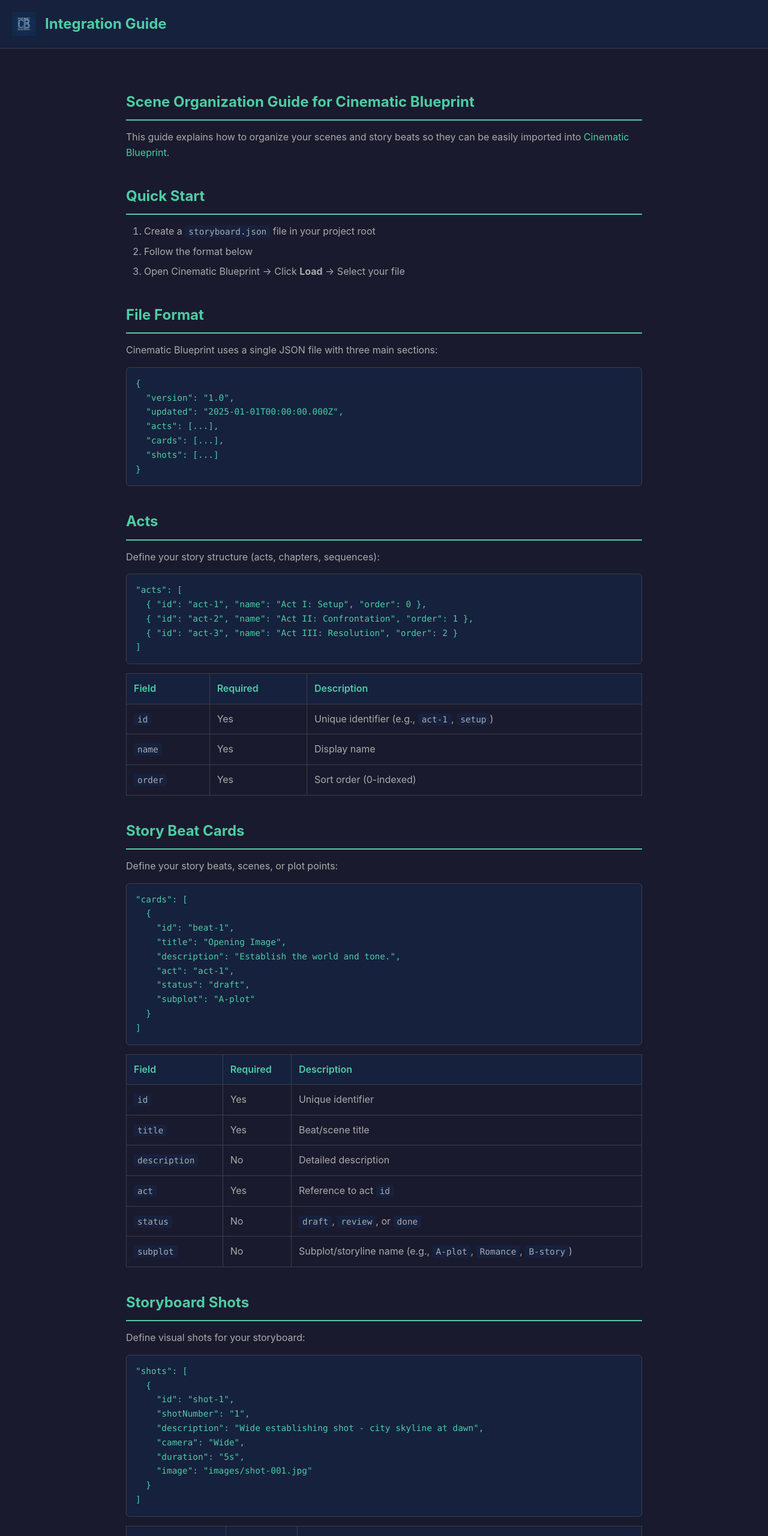
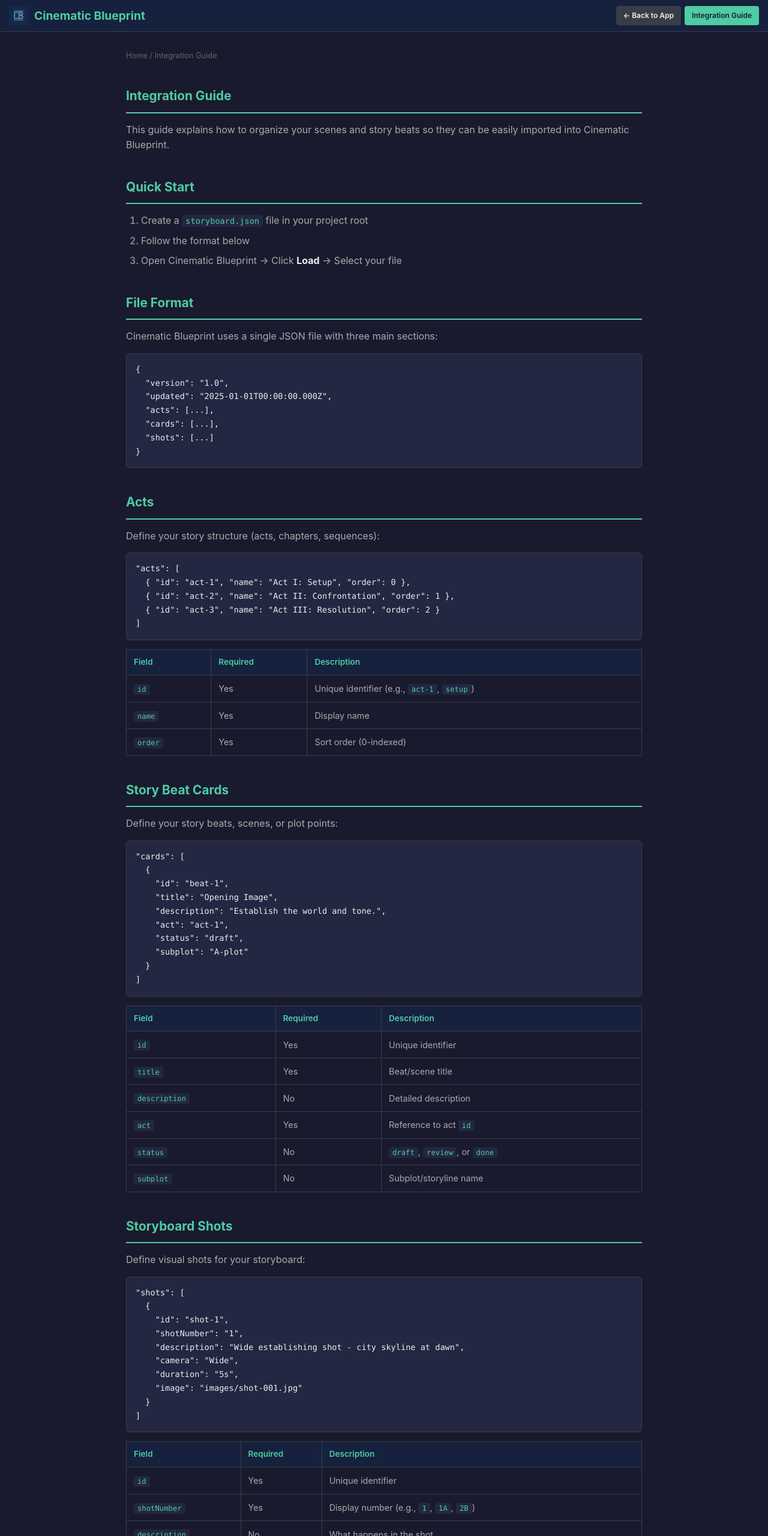
Before and after one commit to owenpkent/Cinematic-Blueprint, a website: page integration-guide.html in a window 1280 px wide. Shown: the top 2560 px of the page at 60% size. Drawn offline with Linux system fonts and the light colour scheme.

Commit message:
Professional integration guide page with nav bar, favicon, and clickable logo

```diff
--- a/integration-guide.html
+++ b/integration-guide.html
@@ -3,14 +3,18 @@
 <head>
     <meta charset="UTF-8">
     <meta name="viewport" content="width=device-width, initial-scale=1.0">
-    <title>Cinematic Blueprint Integration Guide</title>
+    <title>Integration Guide | Cinematic Blueprint</title>
+    <link rel="icon" type="image/png" href="logo.png">
     <style>
         :root {
             --bg-primary: #1a1a2e;
             --bg-secondary: #16213e;
+            --bg-card: #232741;
             --text-primary: #eee;
             --text-secondary: #aaa;
+            --text-muted: #666;
             --accent: #4ecca3;
+            --accent-hover: #3db892;
             --border: #393e46;
         }
         * { box-sizing: border-box; margin: 0; padding: 0; }
@@ -19,27 +23,64 @@
             background: var(--bg-primary);
             color: var(--text-primary);
             line-height: 1.6;
+            min-height: 100vh;
+            display: flex;
+            flex-direction: column;
         }
         header {
+            display: flex;
+            justify-content: space-between;
+            align-items: center;
+            padding: 10px 15px;
             background: var(--bg-secondary);
             border-bottom: 1px solid var(--border);
-            padding: 20px;
+            flex-shrink: 0;
+        }
+        .logo-link {
             display: flex;
             align-items: center;
-            gap: 15px;
+            gap: 10px;
+            text-decoration: none;
         }
-        header img {
-            height: 40px;
-            width: 40px;
+        .logo-link img {
+            height: 32px;
+            width: 32px;
         }
-        header h1 {
+        .logo-link h1 {
+            font-size: 1.2rem;
             color: var(--accent);
-            font-size: 1.5rem;
         }
-        .container {
+        .toolbar {
+            display: flex;
+            gap: 6px;
+            align-items: center;
+            flex-wrap: wrap;
+        }
+        .nav-btn {
+            background: var(--border);
+            color: var(--text-primary);
+            border: none;
+            padding: 6px 12px;
+            border-radius: 4px;
+            cursor: pointer;
+            font-weight: 600;
+            font-size: 0.75rem;
+            text-decoration: none;
+            display: inline-block;
+        }
+        .nav-btn:hover {
+            opacity: 0.8;
+        }
+        .nav-btn.active {
+            background: var(--accent);
+            color: var(--bg-primary);
+        }
+        main {
+            flex: 1;
             max-width: 900px;
             margin: 0 auto;
             padding: 30px 20px;
+            width: 100%;
         }
         h2 {
             color: var(--accent);
@@ -47,25 +88,31 @@
             margin-bottom: 15px;
             border-bottom: 2px solid var(--accent);
             padding-bottom: 10px;
+            font-size: 1.3rem;
+        }
+        h2:first-child {
+            margin-top: 0;
         }
         h3 {
-            color: var(--text-secondary);
+            color: var(--text-primary);
             margin-top: 25px;
             margin-bottom: 10px;
+            font-size: 1rem;
         }
         p {
             margin-bottom: 15px;
             color: var(--text-secondary);
         }
         code {
-            background: var(--bg-secondary);
+            background: var(--bg-card);
             padding: 2px 6px;
             border-radius: 3px;
-            font-family: 'Monaco', 'Courier New', monospace;
-            font-size: 0.9em;
+            font-family: 'Monaco', 'Consolas', 'Courier New', monospace;
+            font-size: 0.85em;
+            color: var(--accent);
         }
         pre {
-            background: var(--bg-secondary);
+            background: var(--bg-card);
             border: 1px solid var(--border);
             border-radius: 6px;
             padding: 15px;
@@ -75,7 +122,7 @@
         pre code {
             background: none;
             padding: 0;
-            color: #4ecca3;
+            color: var(--text-primary);
         }
         table {
             width: 100%;
@@ -84,19 +131,21 @@
         }
         th, td {
             border: 1px solid var(--border);
-            padding: 12px;
+            padding: 10px 12px;
             text-align: left;
         }
         th {
             background: var(--bg-secondary);
             color: var(--accent);
             font-weight: 600;
+            font-size: 0.85rem;
         }
         td {
             color: var(--text-secondary);
+            font-size: 0.9rem;
         }
         ul, ol {
-            margin: 15px 0 15px 30px;
+            margin: 15px 0 15px 25px;
             color: var(--text-secondary);
         }
         li {
@@ -109,32 +158,50 @@
         a:hover {
             text-decoration: underline;
         }
-        .highlight {
-            background: var(--bg-secondary);
-            padding: 20px;
-            border-left: 4px solid var(--accent);
-            margin: 20px 0;
-            border-radius: 4px;
+        strong {
+            color: var(--text-primary);
         }
         footer {
             text-align: center;
-            padding: 20px;
-            color: var(--text-secondary);
+            padding: 15px;
+            color: var(--text-muted);
+            background: var(--bg-secondary);
             border-top: 1px solid var(--border);
-            margin-top: 40px;
-            font-size: 0.9rem;
+            font-size: 0.8rem;
+            flex-shrink: 0;
+        }
+        .breadcrumb {
+            font-size: 0.8rem;
+            color: var(--text-muted);
+            margin-bottom: 20px;
+        }
+        .breadcrumb a {
+            color: var(--text-muted);
+        }
+        .breadcrumb a:hover {
+            color: var(--accent);
         }
     </style>
 </head>
 <body>
-    <header>
-        <img src="logo.png" alt="Cinematic Blueprint Logo">
-        <h1>Integration Guide</h1>
+    <header role="banner">
+        <a href="cinematic-blueprint.html" class="logo-link">
+            <img src="logo.png" alt="Cinematic Blueprint Logo">
+            <h1>Cinematic Blueprint</h1>
+        </a>
+        <nav role="navigation" aria-label="Main navigation" class="toolbar">
+            <a href="cinematic-blueprint.html" class="nav-btn">← Back to App</a>
+            <a href="integration-guide.html" class="nav-btn active">Integration Guide</a>
+        </nav>
     </header>
 
-    <div class="container">
-        <h2>Scene Organization Guide for Cinematic Blueprint</h2>
-        <p>This guide explains how to organize your scenes and story beats so they can be easily imported into <a href="https://cinematicblueprint.com">Cinematic Blueprint</a>.</p>
+    <main>
+        <div class="breadcrumb">
+            <a href="cinematic-blueprint.html">Home</a> / Integration Guide
+        </div>
+
+        <h2>Integration Guide</h2>
+        <p>This guide explains how to organize your scenes and story beats so they can be easily imported into Cinematic Blueprint.</p>
 
         <h2>Quick Start</h2>
         <ol>
@@ -162,28 +229,12 @@
 ]</code></pre>
         <table>
             <thead>
-                <tr>
-                    <th>Field</th>
-                    <th>Required</th>
-                    <th>Description</th>
-                </tr>
+                <tr><th>Field</th><th>Required</th><th>Description</th></tr>
             </thead>
             <tbody>
-                <tr>
-                    <td><code>id</code></td>
-                    <td>Yes</td>
-                    <td>Unique identifier (e.g., <code>act-1</code>, <code>setup</code>)</td>
-                </tr>
-                <tr>
-                    <td><code>name</code></td>
-                    <td>Yes</td>
-                    <td>Display name</td>
-                </tr>
-                <tr>
-                    <td><code>order</code></td>
-                    <td>Yes</td>
-                    <td>Sort order (0-indexed)</td>
-                </tr>
+                <tr><td><code>id</code></td><td>Yes</td><td>Unique identifier (e.g., <code>act-1</code>, <code>setup</code>)</td></tr>
+                <tr><td><code>name</code></td><td>Yes</td><td>Display name</td></tr>
+                <tr><td><code>order</code></td><td>Yes</td><td>Sort order (0-indexed)</td></tr>
             </tbody>
         </table>
 
@@ -201,43 +252,15 @@
 ]</code></pre>
         <table>
             <thead>
-                <tr>
-                    <th>Field</th>
-                    <th>Required</th>
-                    <th>Description</th>
-                </tr>
+                <tr><th>Field</th><th>Required</th><th>Description</th></tr>
             </thead>
             <tbody>
-                <tr>
-                    <td><code>id</code></td>
-                    <td>Yes</td>
-                    <td>Unique identifier</td>
-                </tr>
-                <tr>
-                    <td><code>title</code></td>
-                    <td>Yes</td>
-                    <td>Beat/scene title</td>
-                </tr>
-                <tr>
-                    <td><code>description</code></td>
-                    <td>No</td>
-                    <td>Detailed description</td>
-                </tr>
-                <tr>
-                    <td><code>act</code></td>
-                    <td>Yes</td>
-                    <td>Reference to act <code>id</code></td>
-                </tr>
-                <tr>
-                    <td><code>status</code></td>
-                    <td>No</td>
-                    <td><code>draft</code>, <code>review</code>, or <code>done</code></td>
-                </tr>
-                <tr>
-                    <td><code>subplot</code></td>
-                    <td>No</td>
-                    <td>Subplot/storyline name (e.g., <code>A-plot</code>, <code>Romance</code>, <code>B-story</code>)</td>
-                </tr>
+                <tr><td><code>id</code></td><td>Yes</td><td>Unique identifier</td></tr>
+                <tr><td><code>title</code></td><td>Yes</td><td>Beat/scene title</td></tr>
+                <tr><td><code>description</code></td><td>No</td><td>Detailed description</td></tr>
+                <tr><td><code>act</code></td><td>Yes</td><td>Reference to act <code>id</code></td></tr>
+                <tr><td><code>status</code></td><td>No</td><td><code>draft</code>, <code>review</code>, or <code>done</code></td></tr>
+                <tr><td><code>subplot</code></td><td>No</td><td>Subplot/storyline name</td></tr>
             </tbody>
         </table>
 
@@ -255,43 +278,15 @@
 ]</code></pre>
         <table>
             <thead>
-                <tr>
-                    <th>Field</th>
-                    <th>Required</th>
-                    <th>Description</th>
-                </tr>
+                <tr><th>Field</th><th>Required</th><th>Description</th></tr>
             </thead>
             <tbody>
-                <tr>
-                    <td><code>id</code></td>
-                    <td>Yes</td>
-                    <td>Unique identifier</td>
-                </tr>
-                <tr>
-                    <td><code>shotNumber</code></td>
-                    <td>Yes</td>
-                    <td>Display number (e.g., <code>1</code>, <code>1A</code>, <code>2B</code>)</td>
-                </tr>
-                <tr>
-                    <td><code>description</code></td>
-                    <td>No</td>
-                    <td>What happens in the shot</td>
-                </tr>
-                <tr>
-                    <td><code>camera</code></td>
-                    <td>No</td>
-                    <td>Camera direction (e.g., <code>Wide</code>, <code>CU</code>, <code>Medium</code>, <code>Dolly in</code>)</td>
-                </tr>
-                <tr>
-                    <td><code>duration</code></td>
-                    <td>No</td>
-                    <td>Shot duration (e.g., <code>5s</code>, <code>2.5s</code>)</td>
-                </tr>
-                <tr>
-                    <td><code>image</code></td>
-                    <td>No</td>
-                    <td>Relative path or URL to reference image</td>
-                </tr>
+                <tr><td><code>id</code></td><td>Yes</td><td>Unique identifier</td></tr>
+                <tr><td><code>shotNumber</code></td><td>Yes</td><td>Display number (e.g., <code>1</code>, <code>1A</code>, <code>2B</code>)</td></tr>
+                <tr><td><code>description</code></td><td>No</td><td>What happens in the shot</td></tr>
+                <tr><td><code>camera</code></td><td>No</td><td>Camera direction (e.g., <code>Wide</code>, <code>CU</code>, <code>Medium</code>)</td></tr>
+                <tr><td><code>duration</code></td><td>No</td><td>Shot duration (e.g., <code>5s</code>)</td></tr>
+                <tr><td><code>image</code></td><td>No</td><td>Relative path or URL to reference image</td></tr>
             </tbody>
         </table>
 
@@ -346,28 +341,12 @@
         <h2>Status Values</h2>
         <table>
             <thead>
-                <tr>
-                    <th>Status</th>
-                    <th>Color</th>
-                    <th>Use for</th>
-                </tr>
+                <tr><th>Status</th><th>Color</th><th>Use for</th></tr>
             </thead>
             <tbody>
-                <tr>
-                    <td><code>draft</code></td>
-                    <td>Orange</td>
-                    <td>Work in progress</td>
-                </tr>
-                <tr>
-                    <td><code>review</code></td>
-                    <td>Blue</td>
-                    <td>Ready for review</td>
-                </tr>
-                <tr>
-                    <td><code>done</code></td>
-                    <td>Green</td>
-                    <td>Completed</td>
-                </tr>
+                <tr><td><code>draft</code></td><td>Orange</td><td>Work in progress</td></tr>
+                <tr><td><code>review</code></td><td>Blue</td><td>Ready for review</td></tr>
+                <tr><td><code>done</code></td><td>Green</td><td>Completed</td></tr>
             </tbody>
         </table>
 
@@ -392,7 +371,7 @@
 
         <h2>Importing</h2>
         <ol>
-            <li>Open <a href="https://cinematicblueprint.com">Cinematic Blueprint</a></li>
+            <li>Open <a href="cinematic-blueprint.html">Cinematic Blueprint</a></li>
             <li>Click <strong>Load</strong></li>
             <li>Select your <code>storyboard.json</code> file</li>
             <li>Your acts, cards, and shots will appear</li>
@@ -405,11 +384,10 @@
             <li>Save the downloaded <code>storyboard.json</code></li>
             <li>Replace or version your project's file</li>
         </ol>
-    </div>
+    </main>
 
     <footer>
-        © OK Studio Inc. <span id="year"></span>
-        <script>document.getElementById('year').textContent = new Date().getFullYear();</script>
+        © OK Studio Inc. <script>document.write(new Date().getFullYear())</script>
     </footer>
 </body>
 </html>
```
Also changed, not shown: cinematic-blueprint.html (+2 -3 lines).
